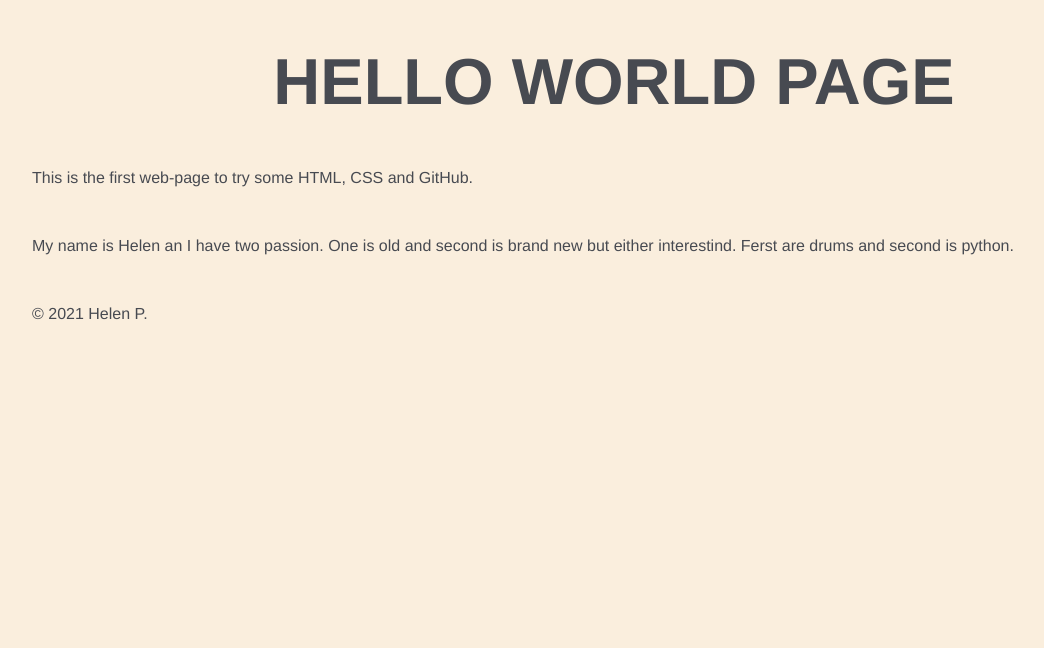
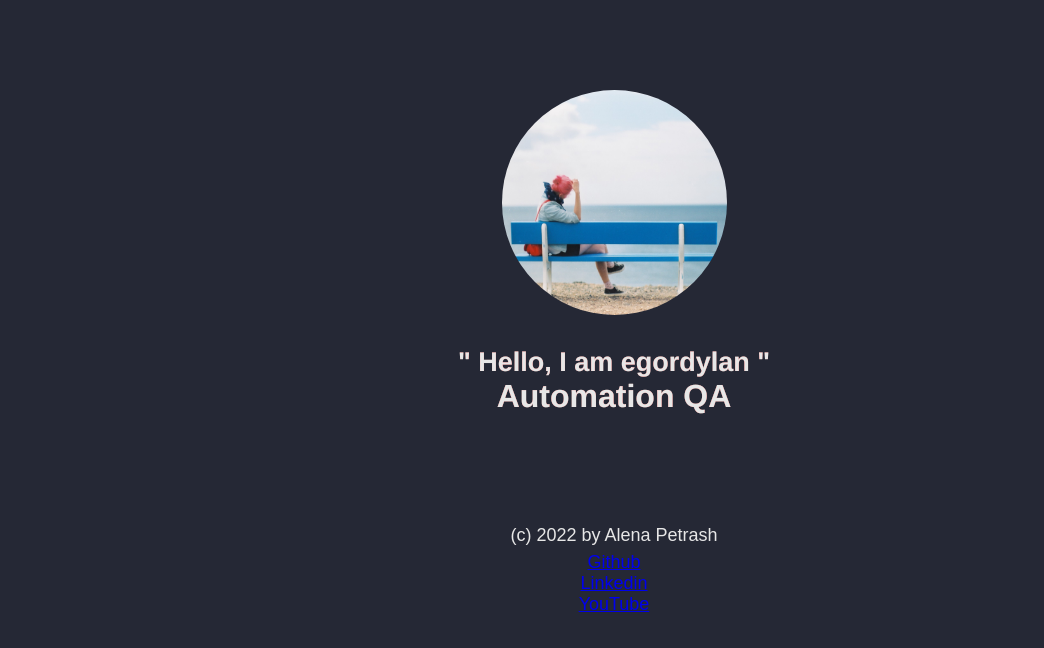
Before and after one commit to egordylan/egordylan.github.io, a plain HTML site: page index.html in a window 1280 px wide. Shown: the whole page, without its empty margins (26-1070 px from the left). Drawn offline with Linux system fonts and the light colour scheme.

Commit message:
refact: html/css

```diff
--- /dev/null
+++ b/css.css
@@ -0,0 +1,119 @@
+:root {
+    --bg: #252835;
+    --text: #e7e7e7;
+  }
+
+  * {
+    margin: 0;
+    padding: 0;
+    box-sizing: border-box;
+  }
+
+  html {
+    scroll-behavior: smooth;
+  }
+
+  body {
+     background-color: var(--bg);
+     color: var(--text);
+     font-size: 18px;
+     font-family: "Ubuntu", sans-serif;
+     font-weight: 350;
+     transition: background 0.6s ease-in-out;
+     min-width: 320px;
+  }
+
+  h1, h2, h3, h4 {
+    font-family: "Helvetica", sans-serif;
+  }
+
+  h2 {
+    /* letter-spacing: 2px; */
+    text-align: center;
+    text-shadow: red 0 0, cyan 0 0;
+    transition: text-shadow 80ms;
+  }
+
+  h2:hover {
+    text-shadow: red -3px 0, cyan 3px 0;
+
+  }
+
+  ul {
+    margin: 10;
+  }
+
+  li {
+    list-style: none;
+  }
+
+  p {
+    line-height: 0.5;
+  }
+
+  img {
+    display: block;
+  }
+
+  button {
+    background: transparent;
+    border: none;
+  }
+
+  .title {
+    font-size: 32px;
+    font-weight: 600;
+    margin-bottom: 48px;
+  }
+
+  .main-wrapper {
+    margin: 0 auto;
+    padding-top: 90px;
+  }
+
+  .container {
+    max-width: var(--content-width);
+    margin: 0 auto;
+    margin-bottom: 68px;
+  }
+
+  .visual-hidden {
+    position: absolute;
+    clip: rect(0 0 0 0);
+    width: 1px;
+    height: 1px;
+    margin: -1px;
+  }
+
+  .about-me {
+    display: flex;
+    flex-direction: column;
+    justify-content: center;
+    align-items: center;
+    position: relative;
+    margin-bottom: 68px;
+  }
+
+  .about-me__img-container {
+    position: relative;
+    margin-top: auto;
+    margin-bottom: 32px;
+  }
+
+  .about-me__img {
+    display: block;
+    width: 225px;
+    height: 225px;
+    border-radius: 50%;
+  }
+
+  .page-footer__inner {
+    display: flex;
+    flex-direction: column;
+    text-align: center;
+    gap: 12px;
+  }
+
+  .page-footer__copyright {
+    width: 100%;
+  }
--- a/index.html
+++ b/index.html
@@ -1,48 +1,46 @@
  <!DOCTYPE html>
- <html>
+ <html lang="en">
    <head>
-     <title>Hello world page</title>
-
-     <style media="screen">
-       body {
-         background-color:#FAEEDD
-       }
-
-       h1 {
-         color: #474A51;
-         font-size: 65px;
-         font-family: Helvetica;
-       }
-       p {
-         color: #474A51;
-         font-size: 16px;
-         font-family: Helvetica;
-         margin: 50px;
-       }
-       footer {
-         color: #474A51;
-         font-size: 8px;
-         font-family: Helvetica;
-       }
-     </style>
-
+     <meta charset="UTF-8">
+     <meta name="viewport" content="width=device-width, initial-scale=1.0">
+     <title>EGORDYLAN - Automation QA</title>
+     <link rel="icon" href="#">
+     <link rel="stylesheet" href="css.css">
    </head>
 
-   <body>
+   <body id="body">
+     <h1 class="visual-hidden">EGORDYLAN - Automation QA CV</h1>
+     <div class="main-wrapper">
+       <section class="about-me container">
+         <div class="about-me__img-container">
+          <img class="about-me__img" src="my_photo_sq.jpg" alt="Personal photo">
+         </div>
+         <h2 class="about-me__name typewriter" data-type="['Hello, I'm Alena', 'I live in Minsk', 'I love drums']">
+           " Hello, I am egordylan "
+         </h2>
+         <h2 class="title about-me__job">
+           Automation QA
+         </h2>
+       </section>
+     </div>
+   </body>
 
-     <h1 align="center">HELLO WORLD PAGE</h1>
-
-     <p>This is the first web-page to try some HTML, CSS and GitHub.
-
-     <p>My name is Helen an I have two passion. One is old and second
-       is brand new but either interestind. Ferst are drums and second
-       is python.</p>
-
-   </body>
-   <footer>
-
-   <p>
-     © 2021 Helen P.
-   </p>
+   <footer class="page-footer">
+     <div class="page-footer__inner">
+       <div class="page-footer__copyright">
+         <p>(c) 2022 by Alena Petrash</p>
+       </div>
+       <ul class="page-footer__contact-links">
+         <li class="contact-links__item">
+           <a href="https://github.com/egordylan" class="contact-link__links" target="_blank">Github</a>
+         </li>
+         <li class="contact-links__item">
+          <a href="https://www.linkedin.com/in/alena-petrash-76b6051a1/" class="contact-link__links" target="_blank">Linkedin</a>
+        </li>
+        <li class="contact-links__item">
+          <a href="https://www.youtube.com/c/HelenPetrash" class="contact-link__links" target="_blank">YouTube</a>
+        </li>
+       </ul>
+     </div>
    </footer>
  </html>
```
Also changed, not shown: my_photo.JPG (added), my_photo_sq.jpg (added), script.js (added).
